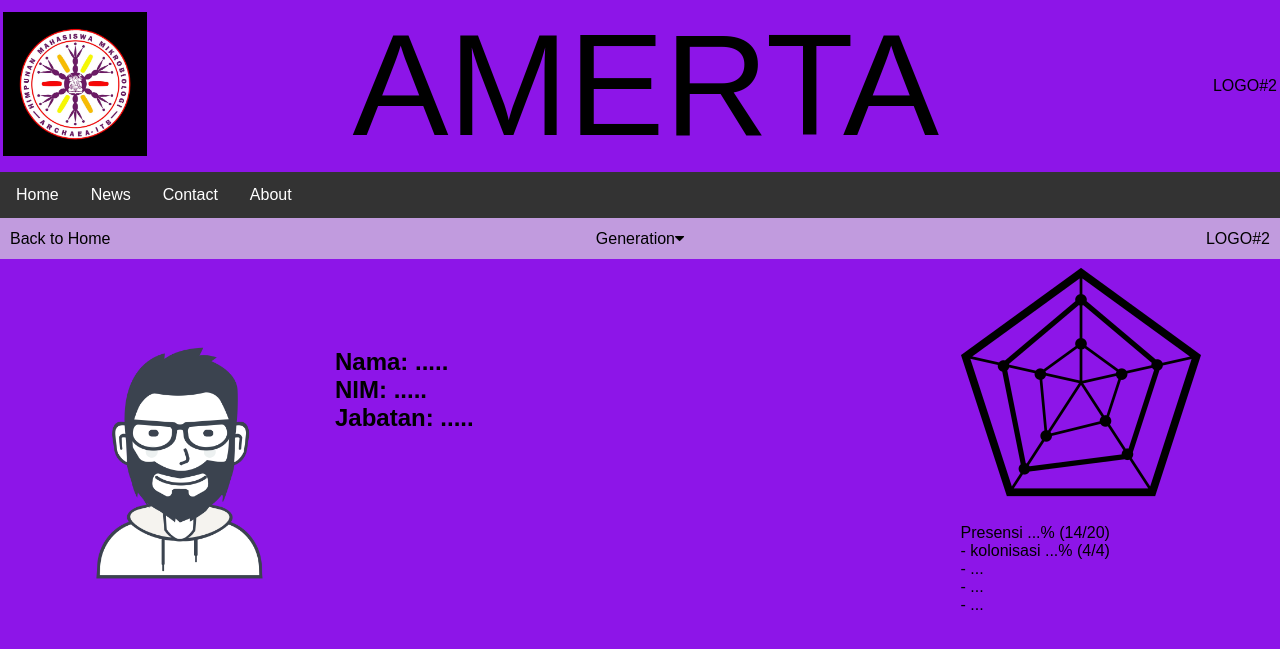
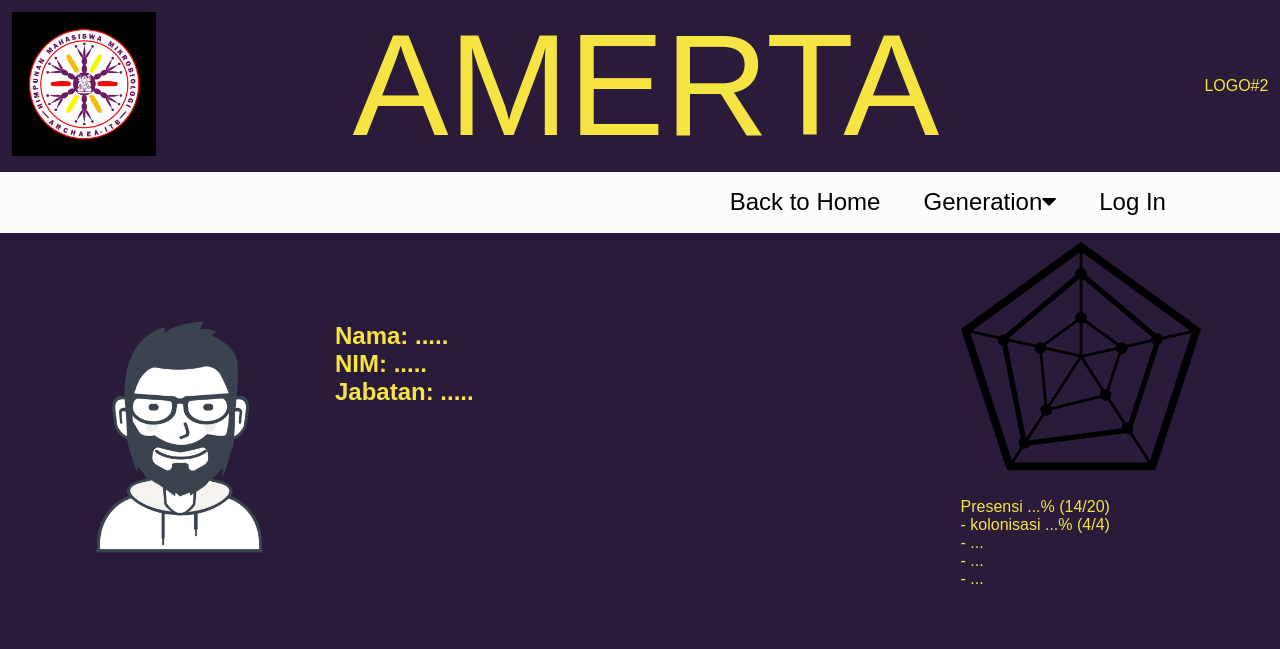
Before and after one commit to Alirido/wp-project, a PHP site: page /profile.php in a window 1280 px wide. Shown: the top 649 px of the page. Run offline with PHP 8.4, Linux system fonts and the light colour scheme.

Commit message:
Update index.php and profile.php

```diff
--- a/profile.php
+++ b/profile.php
@@ -6,59 +6,69 @@
 	<!-- <link rel="stylesheet" type="text/css" href="style.css" > -->
 <style>
 	body {
-		font-family: Arial, Helvetica, sans-serif;;
+		font-family: Arial, Helvetica, sans-serif;
+		color: #F6E442; /* Yellow */
 	    margin: 0;
-	    background-color: #8D15E8;
+	    background-color: #2A1B3A; /* Purple */
+	}
+
+	/*--------------- TOP HEADER ---------------*/
+	table.top {
+		width: 100%;
+		padding: 0;
+		margin: 0;
 	}
 
 	table.top tr td:first-child {
 		text-align: left;
 		width:30%;
+		padding-left: 0.6em;
 	}
 
 	table.top tr td:nth-child(2) {
 		text-align: center;
 		width:40%;
+		font-size: 9em;
 	}
 
 	table.top tr td:last-child {
 		text-align: right;
 		width:30%;
-	}
-
-	table.top tr td {
-		/*border: 1px solid red;*/
+		padding-right: 0.6em;
 	}
 
 	/*--------------- HEADER ---------------*/
-	header {
-		background-color: #8D15E8;
-	}
 
-	table.header {
-		width: 100%;
-		padding: 0;
-		margin: 0;
-		/*border: 1px solid red;*/
-	}
 
-	table.header tr:first-child td {
-		/*padding: 1em 0.5em;*/
-		/*border-bottom: 1px solid white;*/
-	}
-
-	/*--------------- TOPNAV ---------------*/
-	table.topnav {
-		background-color: #C19BDE;
+	/*--------------- TOPMENU ---------------*/
+	table.topmenu {
+		background-color: #FDFBFC; /* WHite */
+		/* #C19BDE; /* ungu muda */
 		width: 100%;
 	}
 
-	table.topnav tr td {
-		/*border: 1px solid yellow;	*/
+	table.topmenu tr td {
+		font-size: 1.5em;
 		padding: 0.6em 0.5em;
 		margin: 0;
+		color: black;
+		/*border: 1px solid red;	*/
 	}
 
+	table.topmenu tr td:first-child {
+		text-align: right;
+	}
+
+	table.topmenu tr td:nth-child(2) {
+		width: 15%;
+		text-align: center;
+	}
+
+	table.topmenu tr td:last-child {
+		width: 15%;
+	}
+
+	/* Naon ie */
 	ul {
 	  list-style-type: none;
 	  margin: 0;
@@ -98,29 +108,31 @@
 	<!-- HEADER -->
 	<header>
 
-	    <table class="header top">
+	    <table class="top">
 	        <tr>
-	            <td><img src="assets/logo_archaea.jpg" width="144" height="144"></th>
-	            <td style="font-size: 9em; font-weight: normal">AMERTA</th>
-	            <td>LOGO#2</i></a></th>
+	            <td><img src="assets/logo_archaea.jpg" width="144" height="144"></td>
+	            <td style="font-size: 9em; font-weight: normal">AMERTA</td>
+	            <td>LOGO#2</td>
 	        </tr>
 	    </table>
 
 	</header>
 
-	<ul>
+	<!-- <ul>
 		<li><a class="active" href="#home">Home</a></li>
 		<li><a href="#news">News</a></li>
 		<li><a href="#contact">Contact</a></li>
 		<li><a href="#about">About</a></li>
-	</ul>
+	</ul> -->
 
-	<table class="topnav top">
-		<tr >
+	<table class="topmenu">
+
+		<tr>
 			<td>Back to Home</td>
 			<td>Generation<i class="fa fa-caret-down"></i></td>
-			<td>LOGO#2</i></a></td>
+			<td>Log In</td>
 	    </tr>
+
 	</table>
 
 
```
Also changed, not shown: index.php (+30 -10 lines).
